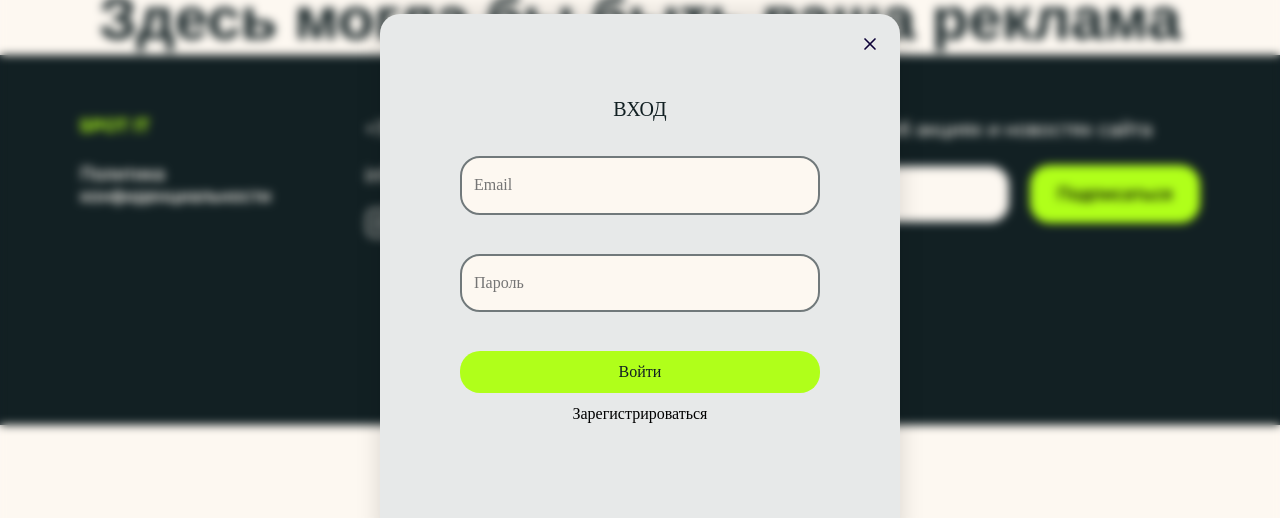
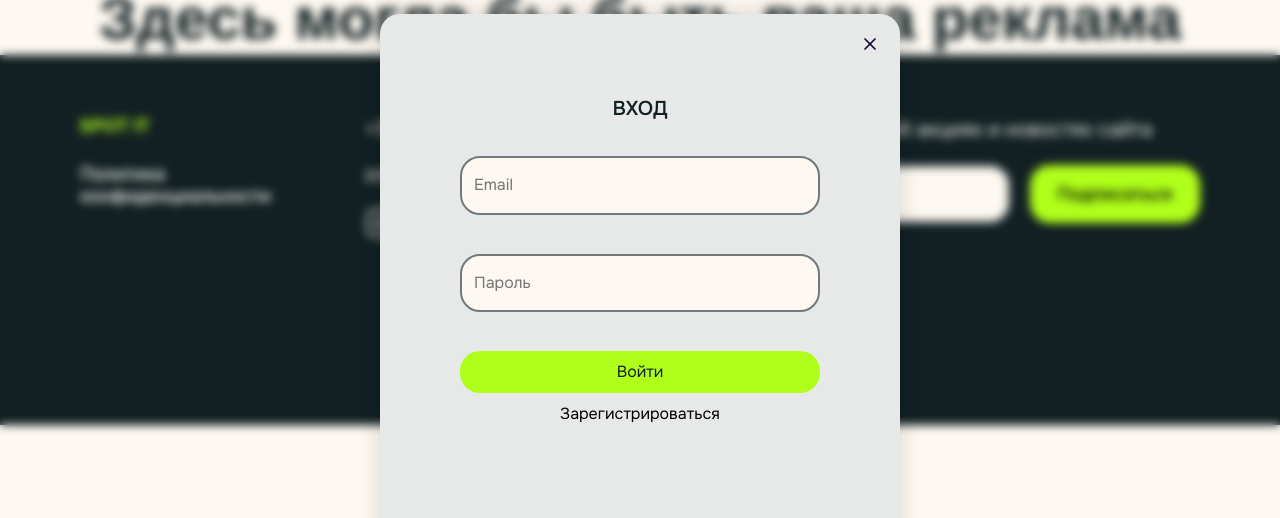
Before and after one commit to ConstantineEpifanov/book-it-coworking-frontend, a React (Create React App) app: page / in a window 1280 px wide. Both pictures are taken after a click on the button "Войти". Shown: the part 119-637 px from the top of the page. Built offline with nearby package versions, Linux system fonts and the light colour scheme; a web font is replaced by a local one.

Commit message:
fix: fixed font-family on comp

```diff
--- a/src/components/EntryForm/EntryForm.jsx
+++ b/src/components/EntryForm/EntryForm.jsx
@@ -24,7 +24,7 @@ EntryForm.propTypes = {
 };
 
 EntryForm.defaultProps = {
-  title: "Вход",
+  title: "Войдите на сайт",
   onSubmit: () => {},
 };
 
--- a/src/components/EntryForm/EntryForm.scss
+++ b/src/components/EntryForm/EntryForm.scss
@@ -7,6 +7,7 @@
   align-items: center;
   justify-content: center;
   flex-direction: column;
+  font-family: $font-family;
 
   &__inner {
     display: flex;
--- a/src/components/Popup/Popup.jsx
+++ b/src/components/Popup/Popup.jsx
@@ -1,4 +1,3 @@
-// eslint-disable-next-line import/no-extraneous-dependencies
 import PropTypes from "prop-types";
 import Button from "../UI-kit/Button/Button";
 import "./Popup.scss";
--- a/src/components/Popup/Popup.scss
+++ b/src/components/Popup/Popup.scss
@@ -18,6 +18,7 @@
   transition:
     visibility 0.5s,
     opacity 0.5s ease;
+  font-family: $font-family;
 
   &__container {
     min-width: 200px;
--- a/src/components/UI-kit/Button/Button.scss
+++ b/src/components/UI-kit/Button/Button.scss
@@ -1,6 +1,7 @@
 @import "../../../scss/variables.scss";
 
 .button {
+  font-family: $font-family;
   width: 360px;
   outline: none;
   border: none;
@@ -50,6 +51,7 @@
     }
   }
   &_type_link {
+    font-family: $font-family;
     border: none;
     background: none;
     &:hover {
--- a/src/components/UI-kit/Input/Input.scss
+++ b/src/components/UI-kit/Input/Input.scss
@@ -16,6 +16,7 @@
       placeholder
     ); // Отображаем текст placeholder в качестве содержимого псевдоэлемента
     color: $gray;
+    font-family: $font-family;
     font-size: 16px;
     font-style: normal;
     font-weight: 300;
@@ -29,6 +30,7 @@
   }
 
   &__error {
+    // font-family: $font-family;
     display: block;
     font-size: 12px;
     font-style: normal;
```
